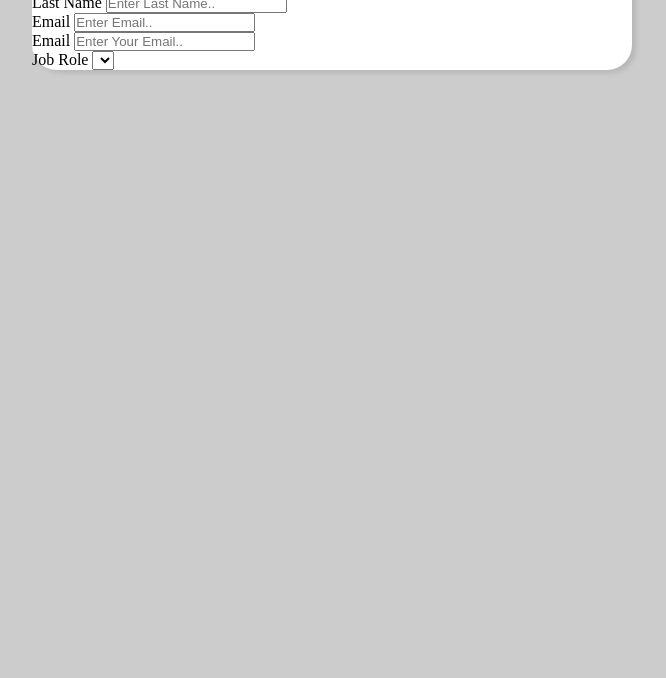
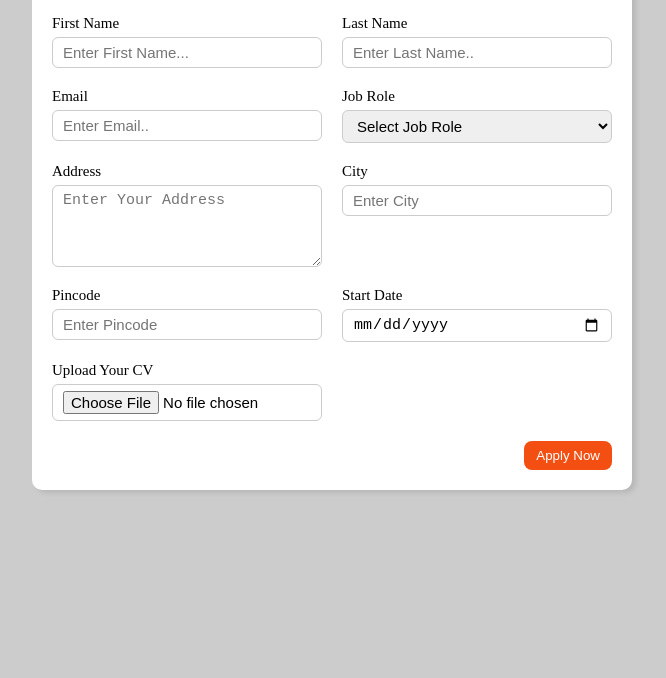
Before and after one commit to ranjanaditya08/LearnInPublic, a plain HTML site: page CSS project/Job Application Form/index.html in a window 1280 px wide. Shown: the part 122-800 px from the top of the page, without its empty margins (308-974 px from the left). Drawn offline with Linux system fonts and the light colour scheme.

Commit message:
Job Application Form

```diff
--- a/CSS project/Job Application Form/index.html
+++ b/CSS project/Job Application Form/index.html
@@ -40,20 +40,62 @@
                 />
             </div>
             <div class="form_control">
-                <label for="">Email</label>
-                <input
-                  id="email"
-                  name="email"
-                  type="email"
-                  placeholder="Enter Your Email.."
-                />
+                <label for="job_role">Job Role</label>
+                <select id="job_role" name="job_role">
+                    <option value="">Select Job Role</option>
+                    <option value="frontend">Frontend Developer</option>
+                    <option value="backend">Backend Developer/option>
+                    <option value="full_stack">FullStack Developer</option>
+                    <option value="java">Java Developer</option>
+                </select>
             </div>
             <div class="form_control">
-                <label for="">Job Role</label>
-                <select>
-                    <option></option>
-                </select>
+                <label for="address">Address</label>
+                <textarea
+                    id="address"
+                    name="address"
+                    placeholder="Enter Your Address"
+                    rows="4"
+                    cols="20"
+                ></textarea>
             </div>
+            <div class="form_control">
+                 <label for="city">City</label>
+                 <input
+                   id="city"
+                   name="city"
+                   type="text"
+                   placeholder="Enter City"
+                 />
+            </div>
+            <div class="form_control">
+              <label for="pincode">Pincode</label>
+              <input
+                id="pincode"
+                name="pincode"
+                type="number"
+                placeholder="Enter Pincode"
+              />
+            </div>
+            <div class="form_control">
+              <label for="date">Start Date</label>
+              <input
+                id="date"
+                name="date"
+                type="date"
+              />
+            </div>
+            <div class="form_control">
+              <label for="upload">Upload Your CV</label>
+              <input
+                id="upload"
+                name="upload"
+                type="file"
+              />
+            </div>
+          </div>
+          <div class="button_container">
+            <button id="button" type="submit">Apply Now</button>
           </div>
         </form>
       </div>
--- a/CSS project/Job Application Form/style.css
+++ b/CSS project/Job Application Form/style.css
@@ -15,16 +15,60 @@ body {
 
 .apply_box {
     max-width: 600px;
+    padding: 20px;
     margin: 0 auto;
     margin-top: 50px;
     background-color: white;
     box-shadow: 4px 3px 5px rgba(1, 1, 1, 0.1);
-    border-radius: 25px;
+    border-radius: 10px;
 }
 
 #title_small {
     font-size: 20px;
 }
 .form_container {
-    margin: 10px auto;
+    margin-top: 30px;
+    display: grid;
+    grid-template-columns: repeat(auto-fit, minmax(200px, 1fr));
+    gap: 20px;
 }
+.form_control {
+    display: flex;
+    flex-direction: column;
+}
+label {
+    font-size: 15px;
+    margin-bottom: 5px;
+}
+input,
+ select,
+  textarea {
+    padding: 6px 10px;
+    border: 1px solid #ccc;
+    border-radius: 6px;
+    font-size: 15px;
+}
+input:focus{
+    outline-color: rgb(136, 159, 229);
+}
+
+.button_container{
+    display: flex;
+    justify-content: end;
+    margin-top: 20px;
+}
+button {
+    background-color: #f44f13;
+    border: transparent solid 2px;
+    padding: 5px 10px;
+    color: rgb(255, 255, 255);
+    border-radius: 8px;
+    transition: 0.3s ease-out;
+    cursor: pointer;
+
+}
+button:hover{
+    background-color: #ccc;
+    border: 2px solid red;
+    color: black;
+}
```
